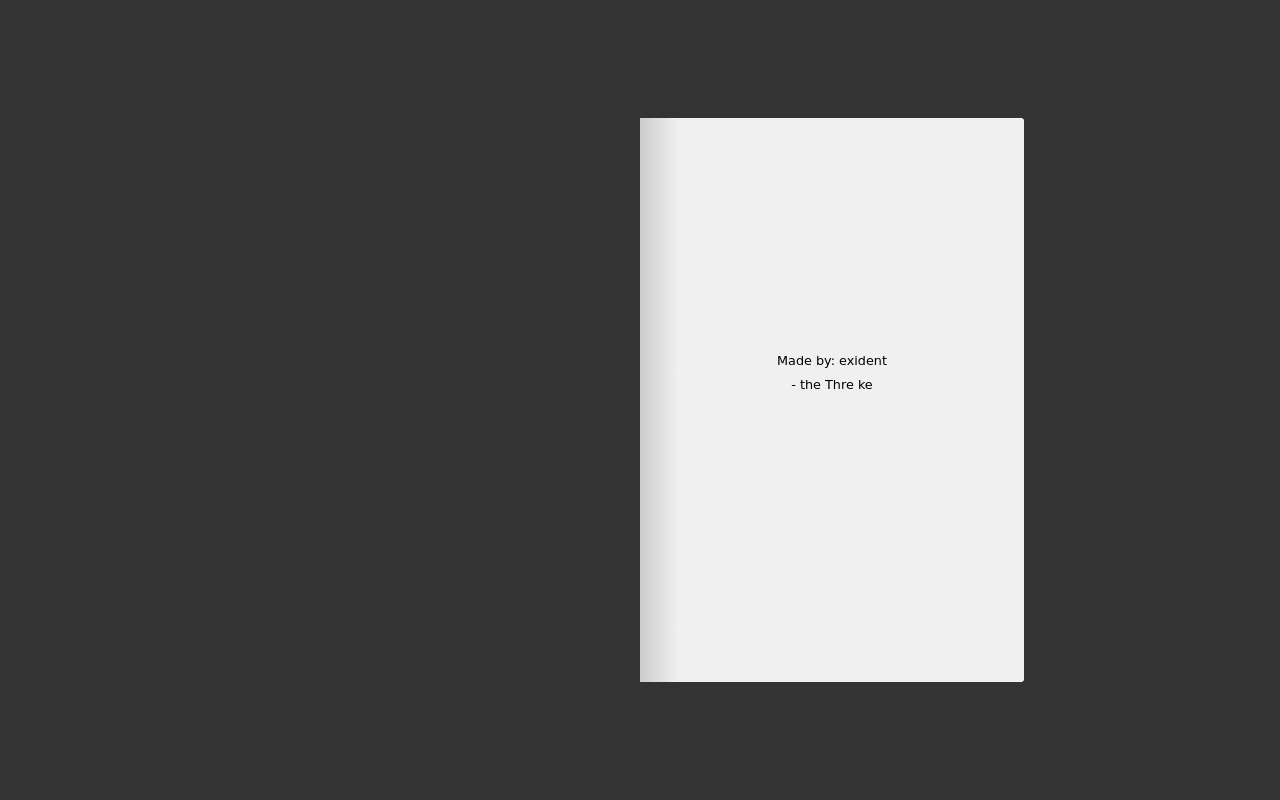
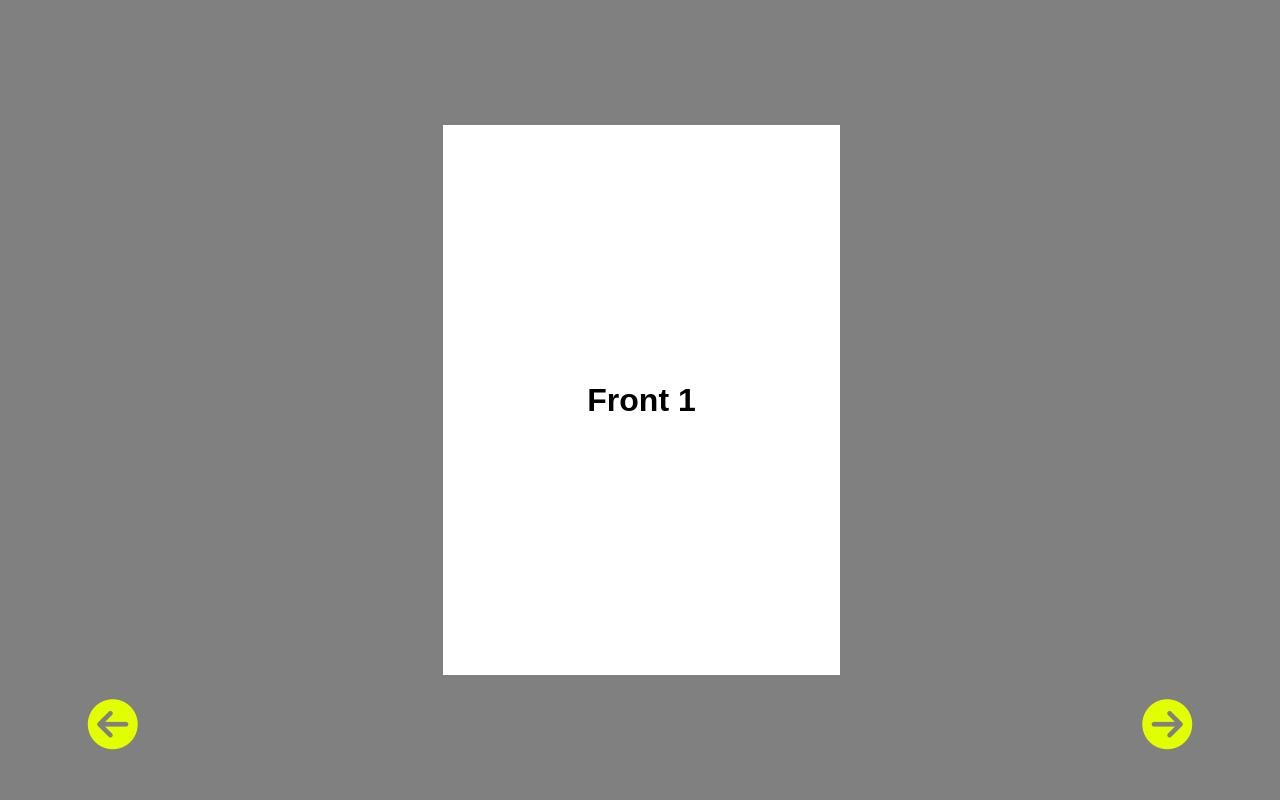
Before and after one commit to NaserJafari/boek, a PHP site: page / in a window 1280 px wide. Run offline with PHP 8.4, Linux system fonts and the light colour scheme; some libraries are stand-ins or nearby versions.

Commit message:
New book design

```diff
--- a/book.js
+++ b/book.js
@@ -1,22 +1,80 @@
-var pages = document.getElementsByClassName('page');
-for (var i = 0; i < pages.length; i++) {
-  var page = pages[i];
-  if (i % 2 === 0) {
-    page.style.zIndex = pages.length - i;
+const prevBtn = document.querySelector('#prev-btn');
+const nextBtn = document.querySelector('#next-btn');
+const book = document.querySelector('#book');
+
+const paper1 = document.querySelector('#p1');
+const paper2 = document.querySelector('#p2');
+const paper3 = document.querySelector('#p3');
+
+prevBtn.addEventListener('click', goPrevPage);
+nextBtn.addEventListener('click', goNextPage);
+
+let currentLocation = 1;
+let numOfPapers = 3;
+let maxLocation = numOfPapers + 1;
+
+function openBook() {
+  book.style.transform = 'translateX(50%)';
+  prevBtn.style.transform = 'translateX(-180px)';
+  nextBtn.style.transform = 'translateX(180px)';
+}
+
+function closeBook(isAtBeginning) {
+  if (isAtBeginning) {
+    book.style.transform = 'translateX(0%)';
+  } else {
+    book.style.transform = 'translateX(100%)';
+  }
+
+  prevBtn.style.transform = 'translateX(-180px)';
+  nextBtn.style.transform = 'translateX(180px)';
+}
+
+function goNextPage() {
+  if (currentLocation < maxLocation) {
+    switch (currentLocation) {
+      case 1:
+        openBook();
+        paper1.classList.add('flipped');
+        paper1.style.zIndex = 1;
+        break;
+      case 2:
+        paper2.classList.add('flipped');
+        paper2.style.zIndex = 2;
+        break;
+      case 3:
+        paper3.classList.add('flipped');
+        paper3.style.zIndex = 3;
+        closeBook(false);
+        break;
+      default:
+        throw new Error('unkown state');
+    }
+    currentLocation++;
   }
 }
 
-document.addEventListener('DOMContentLoaded', function () {
-  for (var i = 0; i < pages.length; i++) {
-    pages[i].pageNum = i + 1;
-    pages[i].onclick = function () {
-      if (this.pageNum % 2 === 0) {
-        this.classList.remove('flipped');
-        this.previousElementSibling.classList.remove('flipped');
-      } else {
-        this.classList.add('flipped');
-        this.nextElementSibling.classList.add('flipped');
-      }
-    };
+function goPrevPage() {
+  if (currentLocation > 1) {
+    switch (currentLocation) {
+      case 2:
+        closeBook(true);
+        paper1.classList.remove('flipped');
+        paper1.style.zIndex = 3;
+        break;
+      case 3:
+        paper2.classList.remove('flipped');
+        paper2.style.zIndex = 2;
+        break;
+      case 4:
+        openBook();
+        paper3.classList.remove('flipped');
+        paper3.style.zIndex = 1;
+        break;
+      default:
+        throw new Error('unkown state');
+    }
+
+    currentLocation--;
   }
-});
+}
--- a/css/style.css
+++ b/css/style.css
@@ -4,148 +4,105 @@
   box-sizing: border-box;
 }
 
-.book {
-  transition: opacity 0.4s 0.2s;
-}
-p {
-  margin-top: 18vw;
-  text-align: center;
-  font-size: 1vw;
-  color: #000000;
-}
-.page {
-  width: 30vw;
-  height: 44vw;
-  background-color: #111111;
-  float: left;
-  margin-bottom: 0.5em;
-  background: left top no-repeat;
-  background-size: cover;
-}
-.page:nth-child(even) {
-  clear: both;
-}
-.book {
-  perspective: 250vw;
-}
-
-.book .pages {
-  width: 60vw;
-  height: 44vw;
-  position: relative;
-  transform-style: preserve-3d;
-  backface-visibility: hidden;
-  border-radius: 4px;
-  /*box-shadow: 0 0 0 1px #e3dfd8;*/
-}
-.book .page {
-  float: none;
-  clear: none;
-  margin: 0;
-  position: absolute;
-  top: 0;
-  width: 30vw;
-  height: 44vw;
-  transform-origin: 0 0;
-  transition: transform 1.4s;
-  backface-visibility: hidden;
-  transform-style: preserve-3d;
-  cursor: pointer;
-  user-select: none;
-  background-color: #f0f0f0;
-}
-.book .page:before {
-  content: '';
-  position: absolute;
-  top: 0;
-  bottom: 0;
-  left: 0;
-  right: 0;
-  background: rgba(0, 0, 0, 0);
-  transition: background 0.7s;
-  z-index: 2;
-}
-.book .page:nth-child(odd) {
-  pointer-events: all;
-  transform: rotateY(0deg);
-  right: 0;
-  border-radius: 0 4px 4px 0;
-  background-image: linear-gradient(
-    to right,
-    rgba(0, 0, 0, 0.15) 0%,
-    rgba(0, 0, 0, 0) 10%
-  );
-}
-.book .page:nth-child(odd):hover {
-  transform: rotateY(-15deg);
-}
-.book .page:nth-child(odd):hover:before {
-  background: rgba(0, 0, 0, 0.03);
-}
-.book .page:nth-child(odd):before {
-  background: rgba(0, 0, 0, 0);
-}
-.book .page:nth-child(even) {
-  pointer-events: none;
-  transform: rotateY(180deg);
-  transform-origin: 100% 0;
-  left: 0;
-  border-radius: 4px 0 0 4px;
-  border-color: black;
-  background-image: linear-gradient(
-    to left,
-    rgba(0, 0, 0, 0.12) 0%,
-    rgba(0, 0, 0, 0) 10%
-  );
-}
-.book .page:nth-child(even):before {
-  background: rgba(0, 0, 0, 0.2);
-}
-.book .page.grabbing {
-  transition: none;
-}
-.book .page.flipped:nth-child(odd) {
-  pointer-events: none;
-  transform: rotateY(-180deg);
-}
-.book .page.flipped:nth-child(odd):before {
-  background: rgba(0, 0, 0, 0.2);
-}
-.book .page.flipped:nth-child(even) {
-  pointer-events: all;
-  transform: rotateY(0deg);
-}
-.book .page.flipped:nth-child(even):hover {
-  transform: rotateY(15deg);
-}
-.book .page.flipped:nth-child(even):hover:before {
-  background: rgba(0, 0, 0, 0.03);
-}
-.book .page.flipped:nth-child(even):before {
-  background: rgba(0, 0, 0, 0);
-}
-*,
-* :before,
-*:after {
-  box-sizing: border-box;
-}
-html,
 body {
-  font-family: 'Lovers Quarrel', cursive;
-  background: #333;
-  -webkit-tap-highlight-color: rgba(0, 0, 0, 0);
-}
-html {
-  height: 100%;
-}
-body {
-  min-height: 100%;
+  height: 100vh;
   display: flex;
   justify-content: center;
   align-items: center;
-  padding: 2em 0;
-  line-height: 1.5em;
+  flex-direction: column;
+  font-family: sans-serif;
+  background-color: gray;
 }
-.page:nth-child(odd) {
-  background-position: right top;
+
+.book {
+  position: relative;
+  width: 400px;
+  height: 550px;
+  transition: transform 0.5s;
 }
+.buttons {
+  position: fixed;
+  bottom: 41px;
+}
+
+.paper {
+  position: absolute;
+  width: 100%;
+  height: 100%;
+  top: 0;
+  left: 0;
+  perspective: 1500px;
+}
+
+.front,
+.back {
+  background-color: white;
+  position: absolute;
+  width: 100%;
+  height: 100%;
+  top: 0;
+  left: 0;
+  transform-origin: left;
+  transition: transform 0.5s;
+}
+
+.front {
+  z-index: 1;
+  backface-visibility: hidden;
+  border-left: 3px solid gray;
+}
+
+.back {
+  z-index: 0;
+}
+
+.front-content,
+.back-content {
+  width: 100%;
+  height: 100%;
+  display: flex;
+  justify-content: center;
+  align-items: center;
+}
+
+.back-content {
+  transform: rotateY(180deg);
+}
+
+.flipped .front,
+.flipped .back {
+  transform: rotateY(-180deg);
+}
+
+button {
+  border: none;
+  background-color: transparent;
+  cursor: pointer;
+  margin: 10px;
+  transition: transform 0.5s;
+}
+
+button:focus {
+  outline: none;
+}
+
+button:hover i {
+  color: #636363;
+}
+
+i {
+  font-size: 50px;
+  color: gray;
+}
+
+#p1 {
+  z-index: 3;
+}
+
+#p2 {
+  z-index: 2;
+}
+
+#p3 {
+  z-index: 1;
+}
--- a/index.html
+++ b/index.html
@@ -4,39 +4,63 @@
     <meta charset="UTF-8" />
     <meta http-equiv="X-UA-Compatible" content="IE=edge" />
     <meta name="viewport" content="width=device-width, initial-scale=1.0" />
+    <title>Book</title>
     <link rel="stylesheet" href="css/style.css" />
-    <title>Document</title>
+    <script src="book.js" defer></script>
+    <script
+      src="https://kit.fontawesome.com/b0f29e9bfe.js"
+      crossorigin="anonymous"
+    ></script>
   </head>
-  <body class="book">
-    <div id="pages" class="pages">
-      <div class="page">
-        <p>Made by: exident <br />- the Thre ke</p>
-      </div>
-      <div class="page">
-        <h6>
-          Lorem ipsum dolor sit amet consectetur adipisicing elit. Nulla,
-          explicabo tempore. Vel in officia neque autem. Id culpa amet aliquam,
-          a perferendis, fugiat quibusdam illum maxime voluptates obcaecati,
-          natus recusandae. Incidunt necessitatibus earum, magni pariatur
-          repudiandae molestiae vero quas facilis quasi dolorum dolore suscipit
-          quia tempore maxime ut reprehenderit odio.
-        </h6>
+  <body>
+    <div id="book" class="book">
+      <div id="p1" class="paper">
+        <div class="front">
+          <div id="f1" class="front-content">
+            <h1>Front 1</h1>
+          </div>
+        </div>
+        <div class="back">
+          <div id="b1" class="back-content">
+            <h1>Back 1</h1>
+          </div>
+        </div>
       </div>
 
-      <div class="page">Game</div>
-      <div class="page">
-        <h6>
-          Lorem ipsum dolor sit amet consectetur adipisicing elit. Nulla,
-          explicabo tempore. Vel in officia neque autem. Id culpa amet aliquam,
-          a perferendis, fugiat quibusdam illum maxime voluptates obcaecati,
-          natus recusandae. Incidunt necessitatibus earum, magni pariatur
-          repudiandae molestiae vero quas facilis quasi dolorum dolore suscipit
-          quia tempore maxime ut reprehenderit odio.
-        </h6>
+      <div id="p2" class="paper">
+        <div class="front">
+          <div id="f2" class="front-content">
+            <h1>Front 2</h1>
+          </div>
+        </div>
+        <div class="back">
+          <div id="b2" class="back-content">
+            <h1>Back 2</h1>
+          </div>
+        </div>
       </div>
-      <div class="page">Game</div>
-      <div class="page"><p>I hope you had fun playing our games!</p></div>
+
+      <div id="p3" class="paper">
+        <div class="front">
+          <div id="f3" class="front-content">
+            <h1>Front 3</h1>
+          </div>
+        </div>
+        <div class="back">
+          <div id="b3" class="back-content">
+            <h1>Back 3</h1>
+          </div>
+        </div>
+      </div>
     </div>
-    <script src="book.js"></script>
+    <div class="buttons">
+      <button id="prev-btn" style="margin-right: 500px">
+        <i class="fas fa-arrow-circle-left" style="color: #e1ff00"></i>
+      </button>
+
+      <button id="next-btn" style="margin-left: 500px">
+        <i class="fas fa-arrow-circle-right" style="color: #e1ff00"></i>
+      </button>
+    </div>
   </body>
 </html>
```
